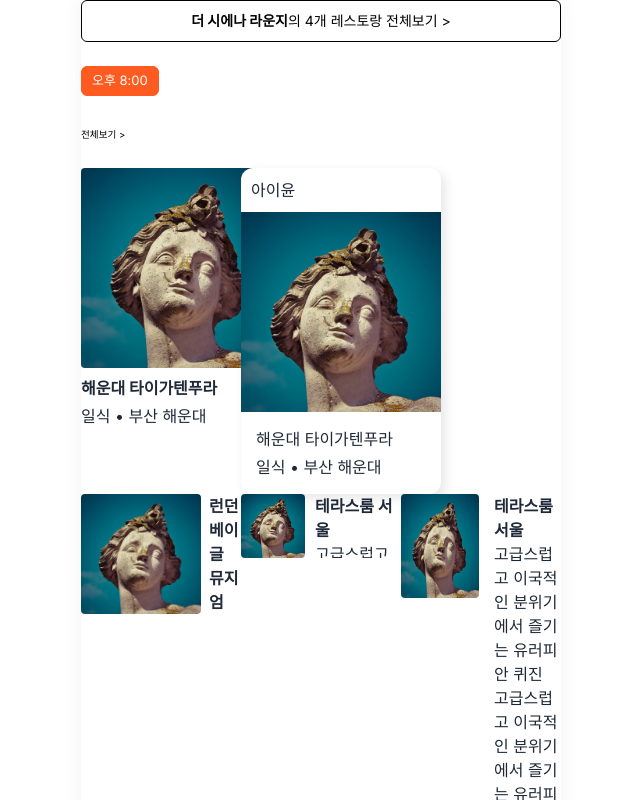
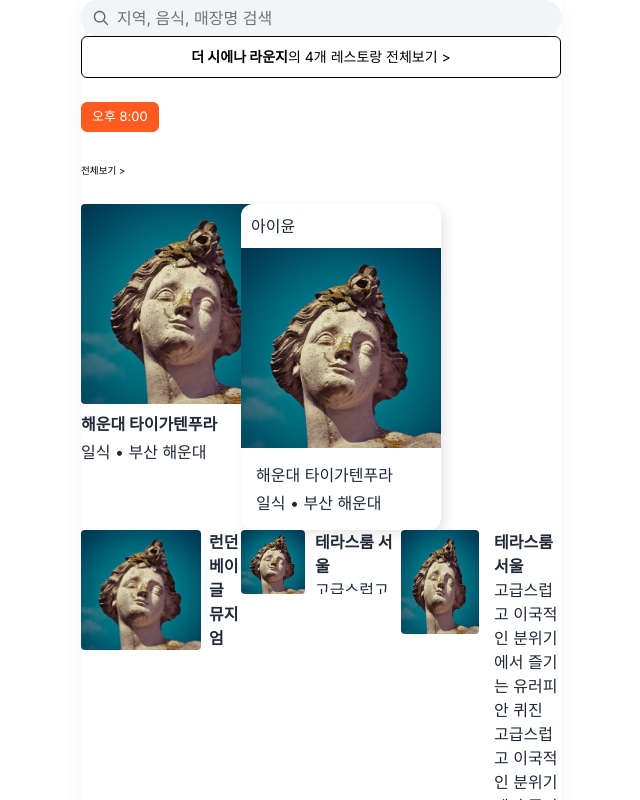
Before and after one commit to DaehyeongLee/yahoo-which, a Next.js app: page / in a window 1280 px wide. Shown: the top 800 px of the page, without its empty margins (319-959 px from the left). Built offline with nearby package versions, Linux system fonts and the light colour scheme.

Commit message:
✨ 메인페이지에 Input 예제 추가

```diff
--- a/app/page.tsx
+++ b/app/page.tsx
@@ -5,11 +5,21 @@ import HorizontalCard from '@/components/Card/HorizontalCard'
 import Carousel from '@/components/Carousel/Carousel'
 import Footer from '@/templates/Footer'
 import Tooltip from '@/components/Tooltip/Tooltip'
+import Input from '@/components/Input/Input'
 
 export default function Home() {
+  const IconSearch = (
+    <svg width="16" height="16" viewBox="0 0 24 24" fill="none" xmlns="http://www.w3.org/2000/svg">
+      <path
+        d="M22.4717 21.0705L16.817 15.4174C18.0408 13.9197 18.716 12.0339 18.716 9.9752C18.716 5.12785 14.786 1.2002 9.9386 1.2002C5.09122 1.2002 1.19922 5.12912 1.19922 9.9752C1.19922 14.8213 5.12878 18.7502 9.9386 18.7502C11.9975 18.7502 13.8863 18.0368 15.3823 16.8501L21.0369 22.5032C21.2732 22.7032 21.5348 22.8002 21.7923 22.8002C22.0497 22.8002 22.3105 22.7013 22.5084 22.5036C22.9021 22.1083 22.9021 21.4671 22.4717 21.0705ZM3.22477 9.9752C3.22477 6.25341 6.2538 3.2252 9.97658 3.2252C13.6994 3.2252 16.7284 6.25341 16.7284 9.9752C16.7284 13.697 13.6994 16.7252 9.97658 16.7252C6.2538 16.7252 3.22477 13.6961 3.22477 9.9752Z"
+        fill="#666666"
+      />
+    </svg>
+  )
   return (
     <main>
       <div>
+        <Input placeholder={'지역, 음식, 매장명 검색'} icon={IconSearch} />
         <Button variant="outlined">
           {/* TODO: &#62;는 아이콘 추가 이후 대체 */}
           <strong>더 시에나 라운지</strong>의 4개 레스토랑 전체보기 &#62;
```
